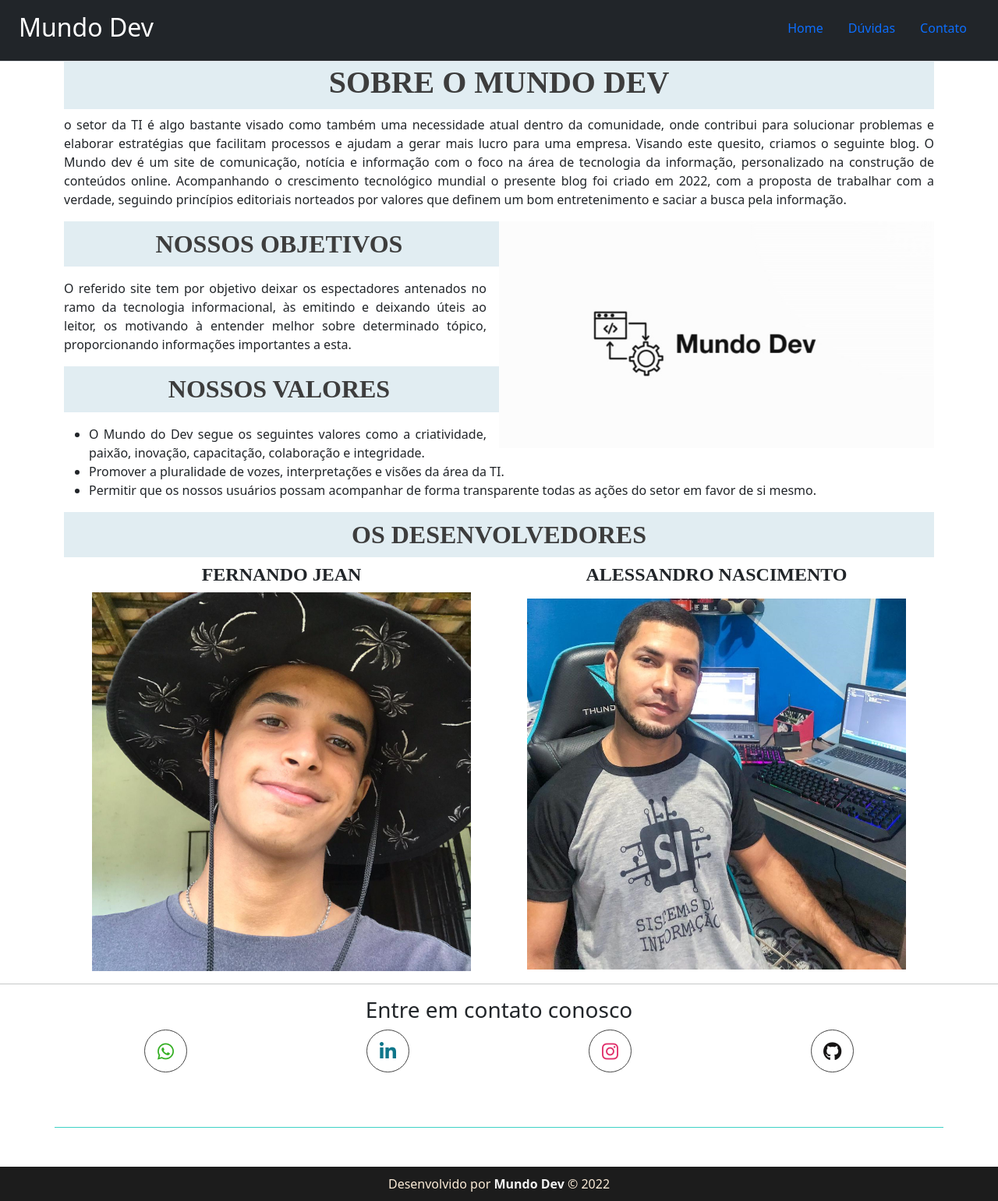
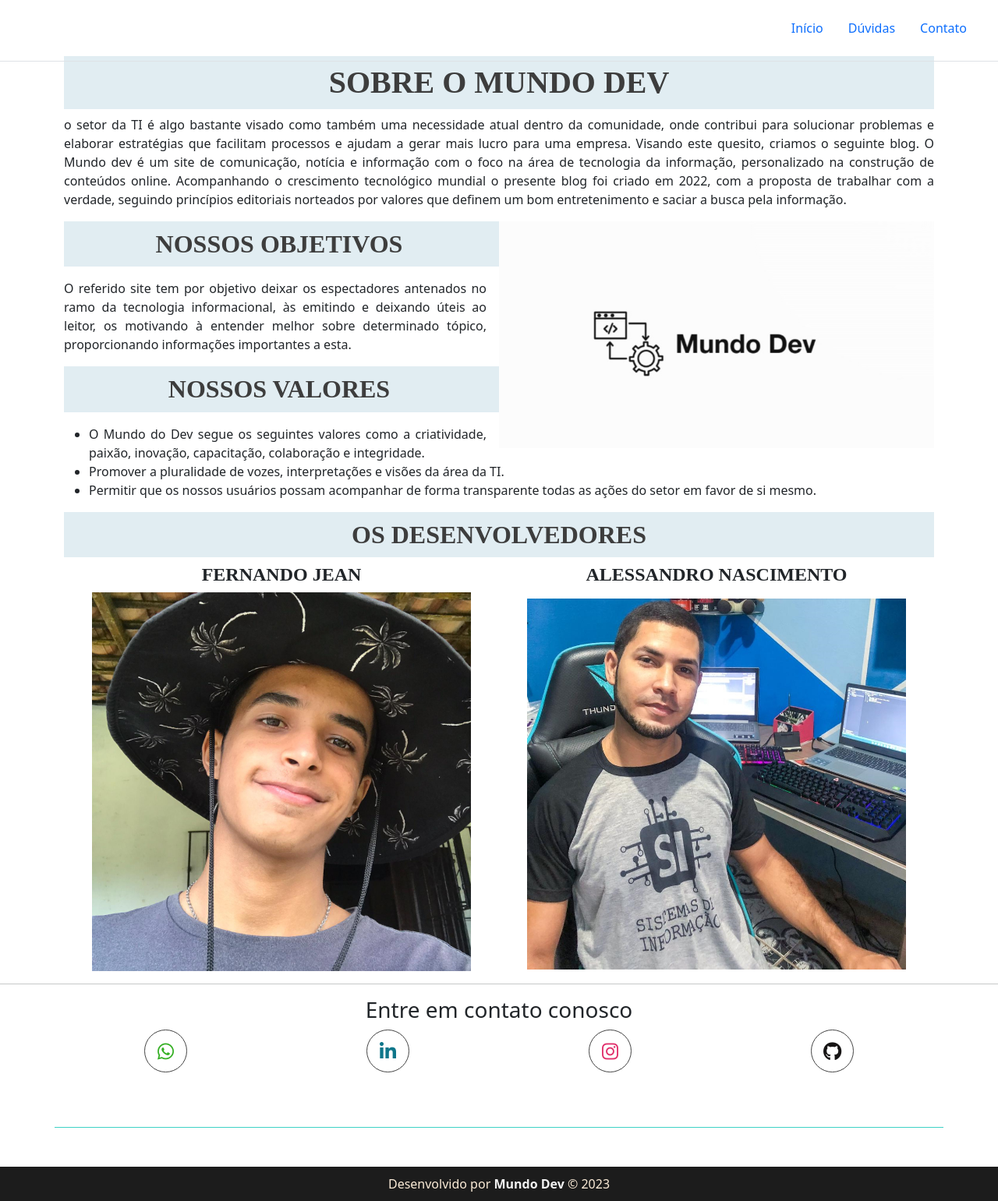
Before and after one commit to Alessandro-NSousa/canto-leitura, a Django app: page /sobre in a window 1280 px wide. Shown: the whole page at 78% size. Run offline with Django 3.2, Linux system fonts and the light colour scheme; parts of the project's set-up code (start-up, migrations or seed data) failed here and were passed over.

Commit message:
alteração no backgrond do navbar

```diff
--- a/mundo_dev/templates/base.html
+++ b/mundo_dev/templates/base.html
@@ -18,7 +18,7 @@
     {% block title %} {% endblock title %}
   </head>
   <body>
-    <div class="d-flex flex-wrap justify-content-center py-3 mb-4 border-bottom p-4 bg-dark fixed-top"
+    <div class="d-flex flex-wrap justify-content-center py-3 mb-4 border-bottom p-4 fixed-top"
       >
         <a
           href="/"
@@ -29,7 +29,7 @@
 
         <ul class="nav nav-pills">
           <li class="nav-item">
-            <a href="{% url 'index' %}" class="nav-link" aria-current="page">Home</a>
+            <a href="{% url 'index' %}" class="nav-link" aria-current="page">Início</a>
           </li>
 
           {% block li%} {% endblock li %}
@@ -82,7 +82,7 @@
             <div class="col-md-12">
               <p>
                 Desenvolvido por
-                <a href="#">Mundo Dev</a> &copy; 2022
+                <a href="#">Mundo Dev</a> &copy; 2023
               </p>
             </div>
           </div>
```
Also changed, not shown: templates/base.html (+8 -3 lines).
